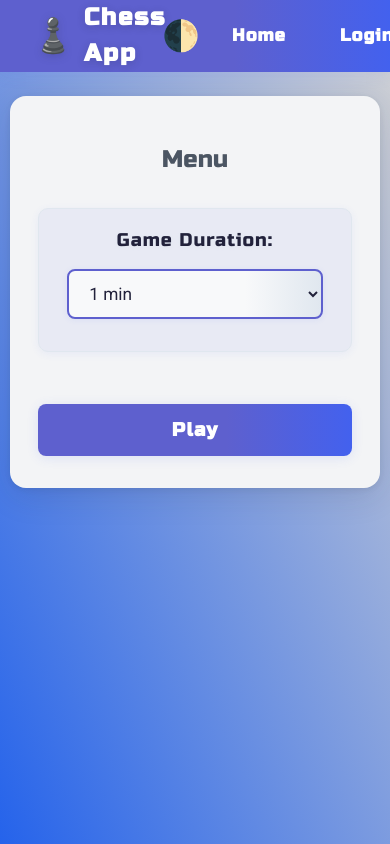
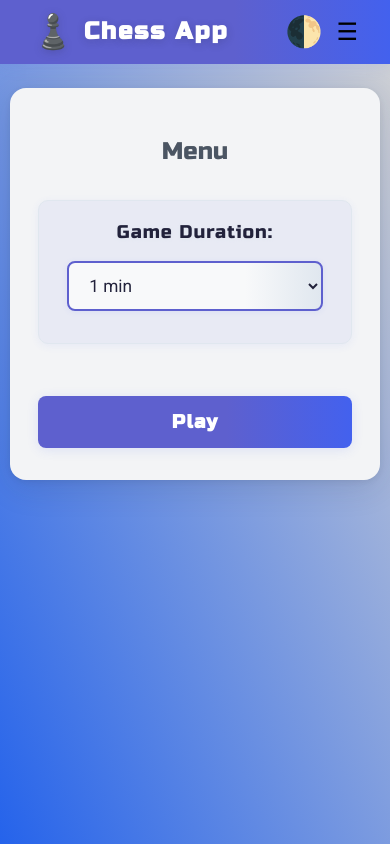
Before and after one commit to omkarsp/chess-app, an Angular app: page / in a window 390 px wide. Built offline with nearby package versions, Linux system fonts and the light colour scheme.

Commit message:
refactor: implement responsive navigation with hamburger menu for mobile; enhance header component functionality

```diff
--- /dev/null
+++ b/src/app/components/hamburger/hamburger.component.html
@@ -0,0 +1,8 @@
+<div>
+    <div class="inline-flex flex-col bg-indigo-700 rounded-md p-4 m-4 float-end">
+        <a routerLink="/play-menu">Home</a>
+        <a routerLink="/login">Login</a>
+        <a routerLink="/register">Register</a>
+        <a routerLink="/profile">Profile</a>
+    </div>
+</div>
--- a/src/app/components/header/header.component.html
+++ b/src/app/components/header/header.component.html
@@ -5,9 +5,16 @@
   </div>
   <nav class="header-nav">
     <button (click)="toggleDarkMode()" class="flex m-auto text-2xl scale-125 hover:scale-150 duration-100">🌓</button>
-    <a routerLink="/play-menu">Home</a>
-    <a routerLink="/login">Login</a>
-    <a routerLink="/register">Register</a>
-    <a routerLink="/profile">Profile</a>
+    @if (!isMobile()) {
+      <a routerLink="/play-menu">Home</a>
+      <a routerLink="/login">Login</a>
+      <a routerLink="/register">Register</a>
+      <a routerLink="/profile">Profile</a>
+    }@else {
+      <button
+            (click)="hamburgerMenuService.toggleMenu()"
+            class="cursor-pointer text-2xl"
+      >☰</button>
+    }
   </nav>
 </header>
--- a/src/app/components/header/header.component.ts
+++ b/src/app/components/header/header.component.ts
@@ -1,5 +1,7 @@
-import { Component, EventEmitter, Output } from '@angular/core';
+import { Component, EventEmitter, OnInit, Output, signal } from '@angular/core';
 import { RouterLink } from '@angular/router';
+import { HamburgerComponent } from '../hamburger/hamburger.component';
+import { HamburgerMenuService } from '../../services/hamburger-menu/hamburger-menu.service';
 
 @Component({
   selector: 'app-header',
@@ -9,7 +11,7 @@ import { RouterLink } from '@angular/router';
   styleUrls: ['./header.component.scss']
 })
 
-export class HeaderComponent {
+export class HeaderComponent implements OnInit {
 
   @Output() sectionChange = new EventEmitter<string>();
 
@@ -17,4 +19,13 @@ export class HeaderComponent {
     document.documentElement.classList.toggle('dark');
   }
 
+  isMobile = signal<boolean | null>(window.innerWidth < 800);
+
+  ngOnInit(): void {
+    window.addEventListener('resize', () => {
+      this.isMobile.set(window.innerWidth < 800);
+    })
+  }
+
+  constructor(public hamburgerMenuService: HamburgerMenuService){}
 }
--- a/src/app/home/home.component.html
+++ b/src/app/home/home.component.html
@@ -1,4 +1,7 @@
 <div class="min-h-screen bg-gradient-to-bl from-neutral-300 to-blue-600 dark:bg-gradient-to-bl dark:from-neutral-500 dark:to-blue-900">
     <app-header />
+    @if(hamburgerMenuService.isMenuOpen()){
+        <app-hamburger />
+    }
     <router-outlet></router-outlet>
 </div>
--- a/src/app/home/home.component.ts
+++ b/src/app/home/home.component.ts
@@ -1,15 +1,17 @@
 import { Component } from '@angular/core';
 import { RouterModule } from '@angular/router';
 import { HeaderComponent } from '../components/header/header.component';
+import { HamburgerMenuService } from '../services/hamburger-menu/hamburger-menu.service';
+import { HamburgerComponent } from '../components/hamburger/hamburger.component';
 
 @Component({
   selector: 'app-home',
   standalone: true,
-  imports: [HeaderComponent, RouterModule],
+  imports: [HeaderComponent, RouterModule, HamburgerComponent],
   templateUrl: './home.component.html',
   styleUrls: ['./home.component.scss']
 })
 
 export class HomeComponent {
-
+  constructor(public hamburgerMenuService:HamburgerMenuService){}
 }
--- /dev/null
+++ b/src/app/services/hamburger-menu/hamburger-menu.service.ts
@@ -0,0 +1,14 @@
+import { Injectable, signal } from '@angular/core';
+
+@Injectable({
+  providedIn: 'root'
+})
+export class HamburgerMenuService {
+
+  isMenuOpen = signal(false);
+
+  toggleMenu(){
+    this.isMenuOpen.set(!this.isMenuOpen());
+    console.log(this.isMenuOpen());
+  }
+}
```
Also changed, not shown: src/app/components/hamburger/hamburger.component.ts (added, +12 -0 lines), src/app/components/hamburger/hamburger.component.scss (added), 2 other files (tests, documents, lock files or other folders).
